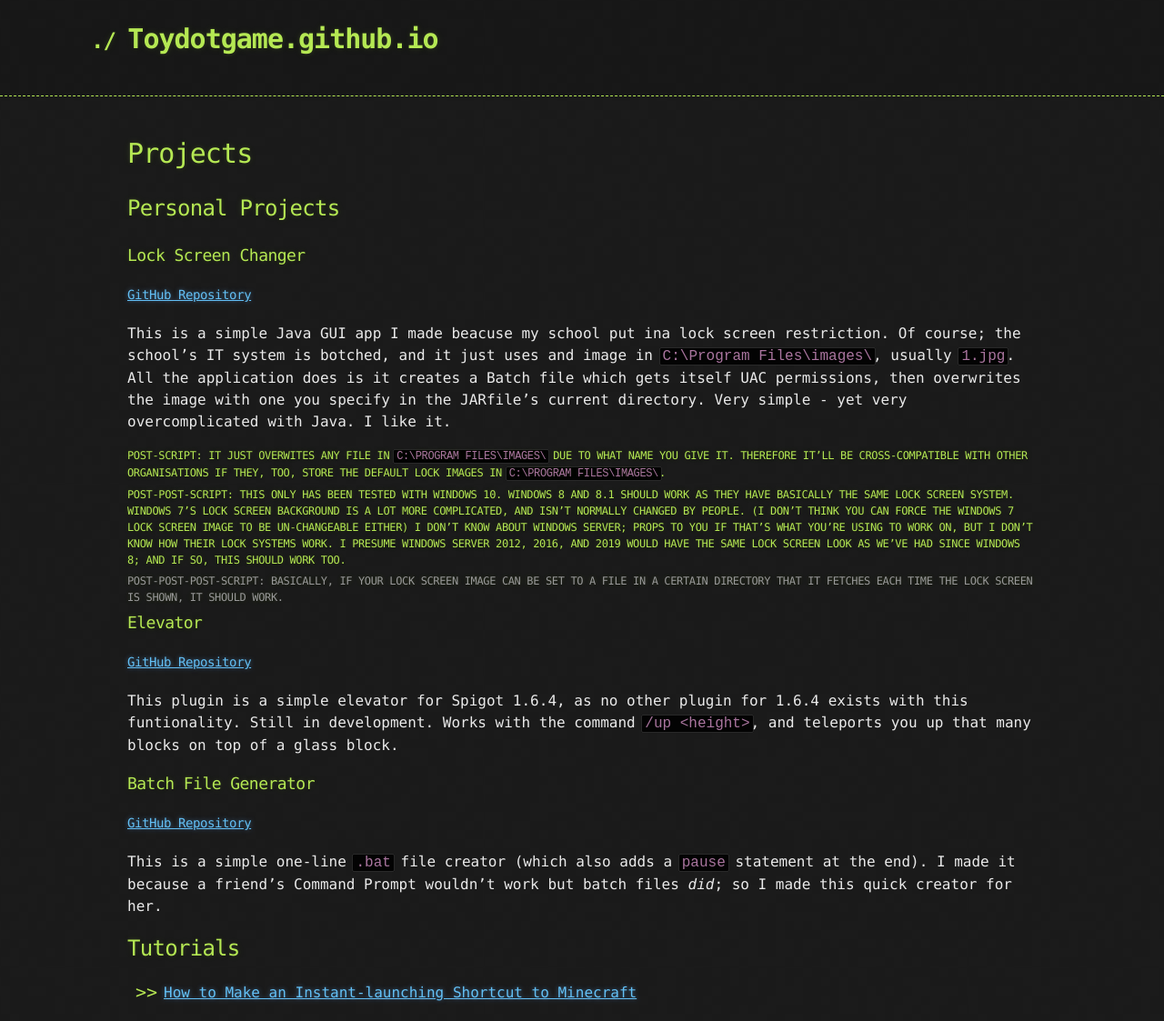
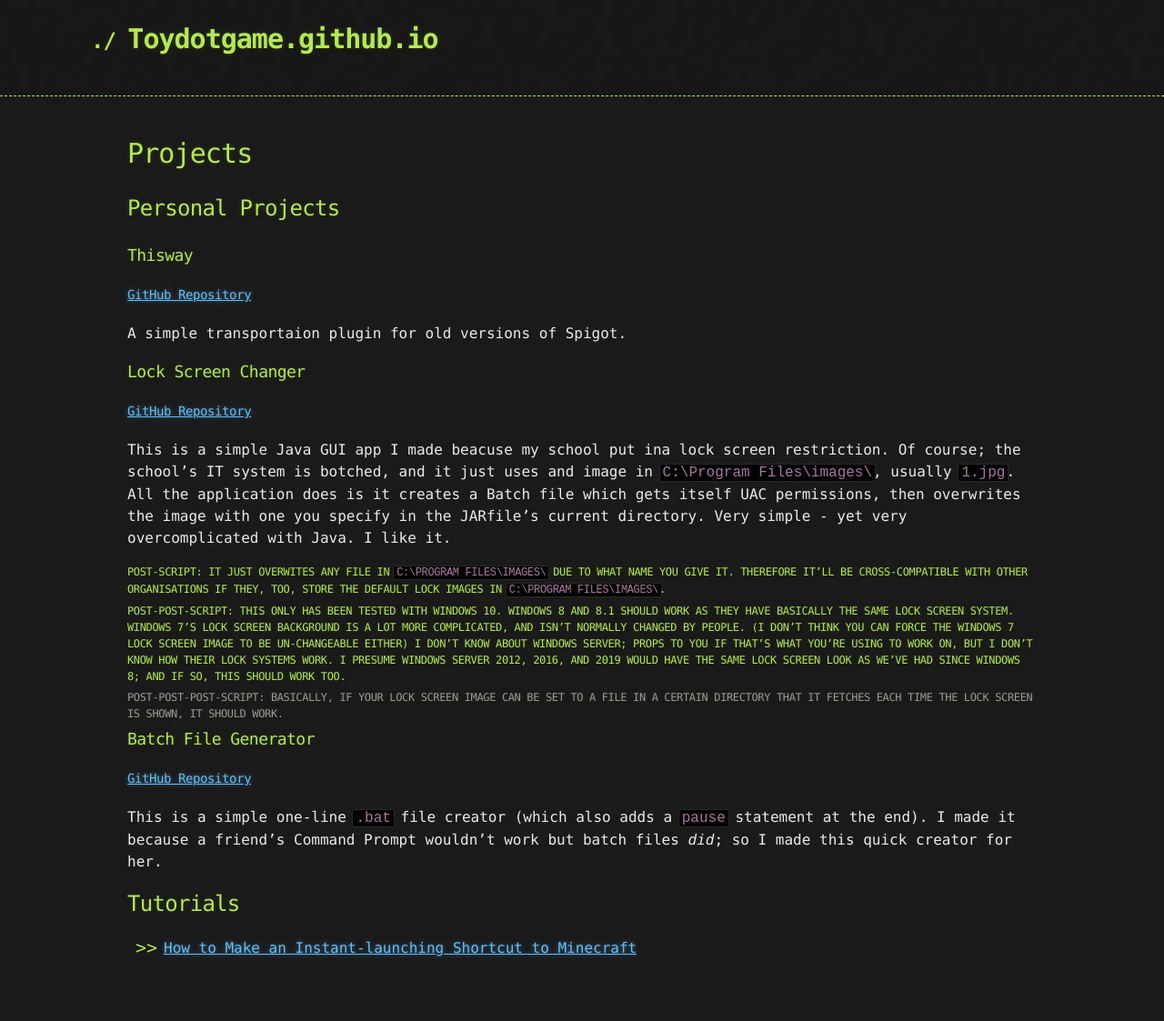
Before and after one commit to Toydotgame/Toydotgame.github.io, a Jekyll site: the page built from projects.md, in a window 1280 px wide. Shown: the whole page at 91% size. Built offline with Jekyll 4.4.1, drawn with Linux system fonts in a browser that asks for light colours; our own code applies the rules of GitHub Pages for plain Markdown files; the repository's description, which GitHub fills in, is left out; after the commit the page ends 1074 px from its top, so only the background shows below that.

Commit message:
Update projects.md

```diff
--- a/projects.md
+++ b/projects.md
@@ -1,6 +1,10 @@
 # Projects
 
 ## Personal Projects
+### Thisway
+#### [GitHub Repository](https://github.com/toydotgame/thisway)
+A simple transportaion plugin for old versions of Spigot.
+
 ### Lock Screen Changer
 #### [GitHub Repository](https://github.com/Toydotgame/LockScreenChanger)
 This is a simple Java GUI app I made beacuse my school put ina lock screen restriction. Of course; the school's IT system is botched, and it just uses and image in `C:\Program Files\images\`, usually `1.jpg`. All the application does is it creates a Batch file which gets itself UAC permissions, then overwrites the image with one you specify in the JARfile's current directory. Very simple - yet very overcomplicated with Java. I like it.
@@ -8,11 +12,6 @@ This is a simple Java GUI app I made beacuse my school put ina lock screen restr
 ##### Post-Post-Script: This only has been tested with Windows 10. Windows 8 and 8.1 should work as they have basically the same lock screen system. Windows 7's lock screen background is a lot more complicated, and isn't normally changed by people. (I don't think you can force the Windows 7 lock screen image to be un-changeable either) I don't know about Windows Server; props to you if that's what you're using to work on, but I don't know how their lock systems work. I presume Windows Server 2012, 2016, and 2019 would have the same lock screen look as we've had since Windows 8; and if so, this should work too.
 ###### Post-Post-Post-Script: Basically, if your lock screen image can be set to a file in a certain directory that it fetches each time the lock screen is shown, it should work.
 
-### Elevator
-#### [GitHub Repository](https://github.com/Toydotgame/Elevator)
-This plugin is a simple elevator for Spigot 1.6.4, as no other plugin for 1.6.4 exists with this funtionality. Still in development.
-Works with the command `/up <height>`, and teleports you up that many blocks on top of a glass block.
-
 ### Batch File Generator
 #### [GitHub Repository](https://github.com/Toydotgame/batFileGenerator)
 This is a simple one-line `.bat` file creator (which also adds a `pause` statement at the end). I made it because a friend's Command Prompt wouldn't work but batch files _did_; so I made this quick creator for her.
```
